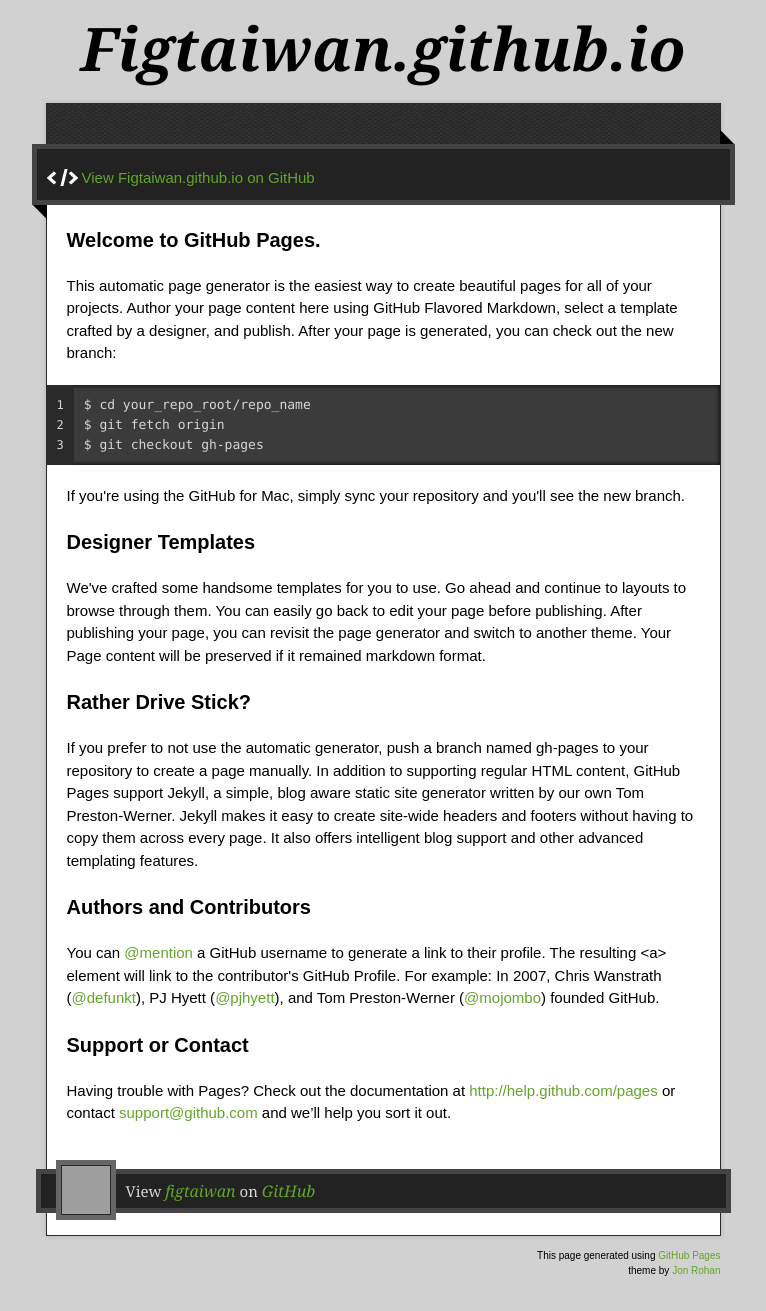
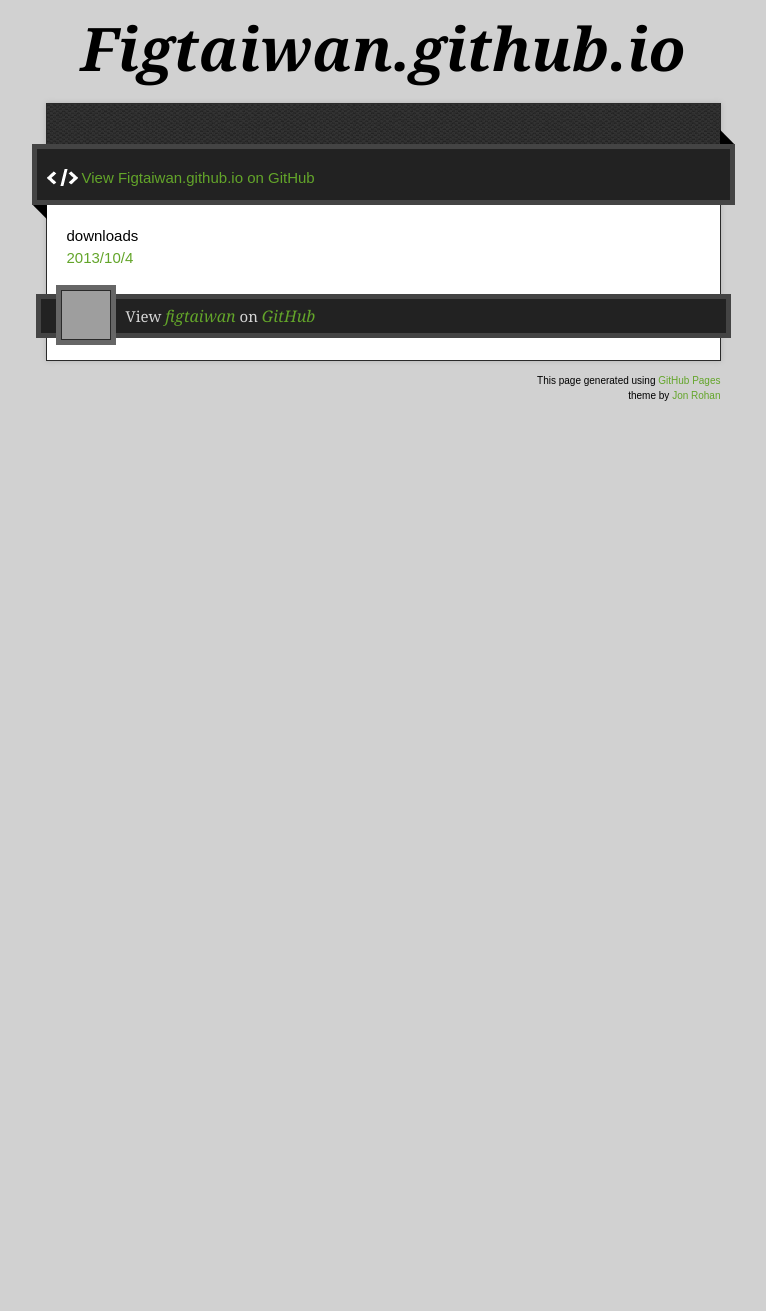
Before and after one commit to figtaiwan/figtaiwan.github.io, a plain HTML site: page index.html in a window 1280 px wide. Shown: the part 27-1338 px from the top of the page, without its empty margins (257-1023 px from the left). After the commit the page ends 800 px from the top, so only its background shows below. Drawn offline with nearby package versions, Linux system fonts and the light colour scheme; grey boxes are pictures that could not be loaded.

Commit message:
add version 10.4

```diff
--- a/index.html
+++ b/index.html
@@ -34,38 +34,12 @@
         <span class="blc"></span><span class="trc"></span>
         </div>
         <article class="markdown-body">
-          <h3>
-<a name="welcome-to-github-pages" class="anchor" href="#welcome-to-github-pages"><span class="octicon octicon-link"></span></a>Welcome to GitHub Pages.</h3>
 
-<p>This automatic page generator is the easiest way to create beautiful pages for all of your projects. Author your page content here using GitHub Flavored Markdown, select a template crafted by a designer, and publish. After your page is generated, you can check out the new branch:</p>
-
-<pre><code>$ cd your_repo_root/repo_name
-$ git fetch origin
-$ git checkout gh-pages
-</code></pre>
-
-<p>If you're using the GitHub for Mac, simply sync your repository and you'll see the new branch.</p>
-
-<h3>
-<a name="designer-templates" class="anchor" href="#designer-templates"><span class="octicon octicon-link"></span></a>Designer Templates</h3>
-
-<p>We've crafted some handsome templates for you to use. Go ahead and continue to layouts to browse through them. You can easily go back to edit your page before publishing. After publishing your page, you can revisit the page generator and switch to another theme. Your Page content will be preserved if it remained markdown format.</p>
-
-<h3>
-<a name="rather-drive-stick" class="anchor" href="#rather-drive-stick"><span class="octicon octicon-link"></span></a>Rather Drive Stick?</h3>
-
-<p>If you prefer to not use the automatic generator, push a branch named <code>gh-pages</code> to your repository to create a page manually. In addition to supporting regular HTML content, GitHub Pages support Jekyll, a simple, blog aware static site generator written by our own Tom Preston-Werner. Jekyll makes it easy to create site-wide headers and footers without having to copy them across every page. It also offers intelligent blog support and other advanced templating features.</p>
-
-<h3>
-<a name="authors-and-contributors" class="anchor" href="#authors-and-contributors"><span class="octicon octicon-link"></span></a>Authors and Contributors</h3>
-
-<p>You can <a href="https://github.com/blog/821" class="user-mention">@mention</a> a GitHub username to generate a link to their profile. The resulting <code>&lt;a&gt;</code> element will link to the contributor's GitHub Profile. For example: In 2007, Chris Wanstrath (<a href="https://github.com/defunkt" class="user-mention">@defunkt</a>), PJ Hyett (<a href="https://github.com/pjhyett" class="user-mention">@pjhyett</a>), and Tom Preston-Werner (<a href="https://github.com/mojombo" class="user-mention">@mojombo</a>) founded GitHub.</p>
-
-<h3>
-<a name="support-or-contact" class="anchor" href="#support-or-contact"><span class="octicon octicon-link"></span></a>Support or Contact</h3>
-
-<p>Having trouble with Pages? Check out the documentation at <a href="http://help.github.com/pages">http://help.github.com/pages</a> or contact <a href="mailto:support@github.com">support@github.com</a> and we’ll help you sort it out.</p>
         </article>
+        <div>
+        <h3>downloads</h3>
+        <a href="https://drive.google.com/uc?export=download&id=0B8CIi1bBEsWtckE0bEhEUWhXdWs">2013/10/4</a>
+        </div>
       </div>
     </div>
     <footer>
```
